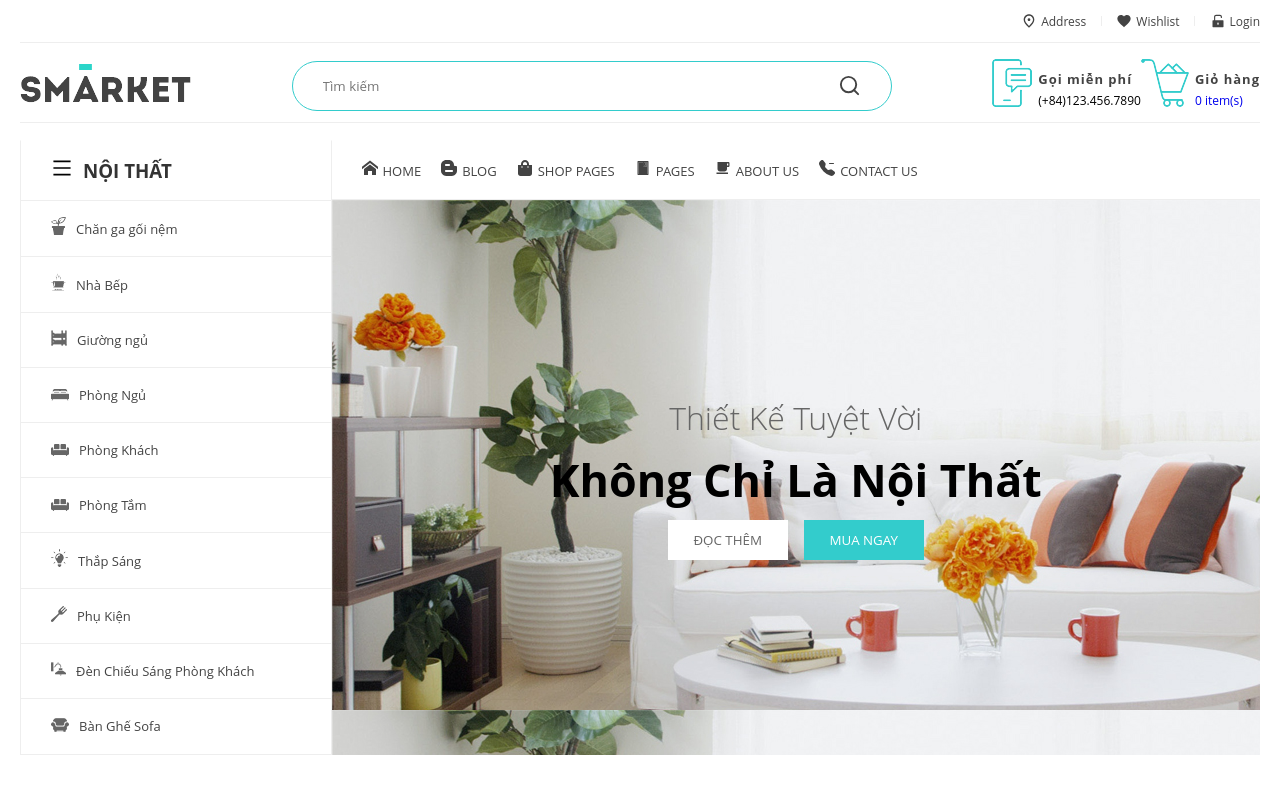
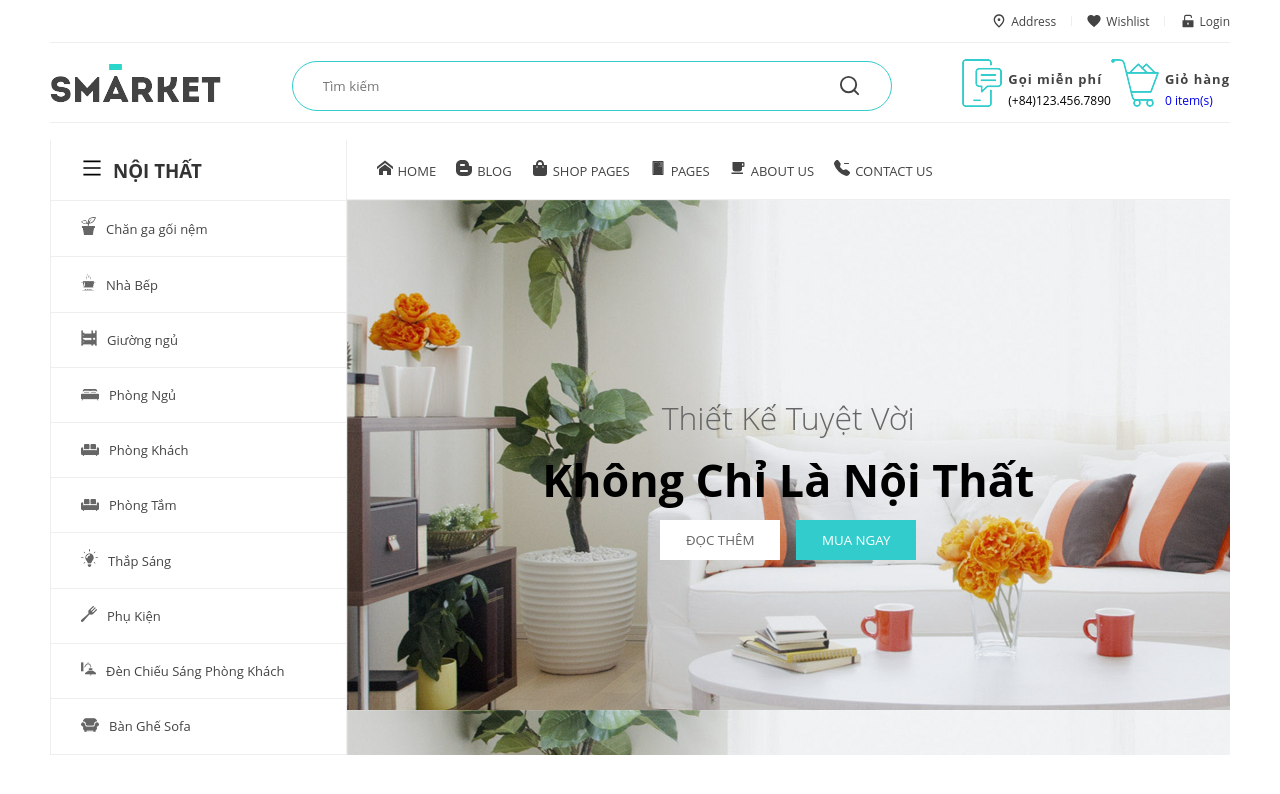
Before and after one commit to ManhAnNguyen/champ, a React (Create React App) app: page / in a window 1280 px wide. Shown: the top 794 px of the page. Built offline with nearby package versions, Linux system fonts and the light colour scheme.

Commit message:
update padding

```diff
--- a/src/styles/GlobalStyles.ts
+++ b/src/styles/GlobalStyles.ts
@@ -20,7 +20,7 @@ body{
     margin: 0 auto;
     width: 100%;
     max-width: 100%;
-    padding: 0 20px;
+    padding: 0 50px;
 }
 
   button{
```
